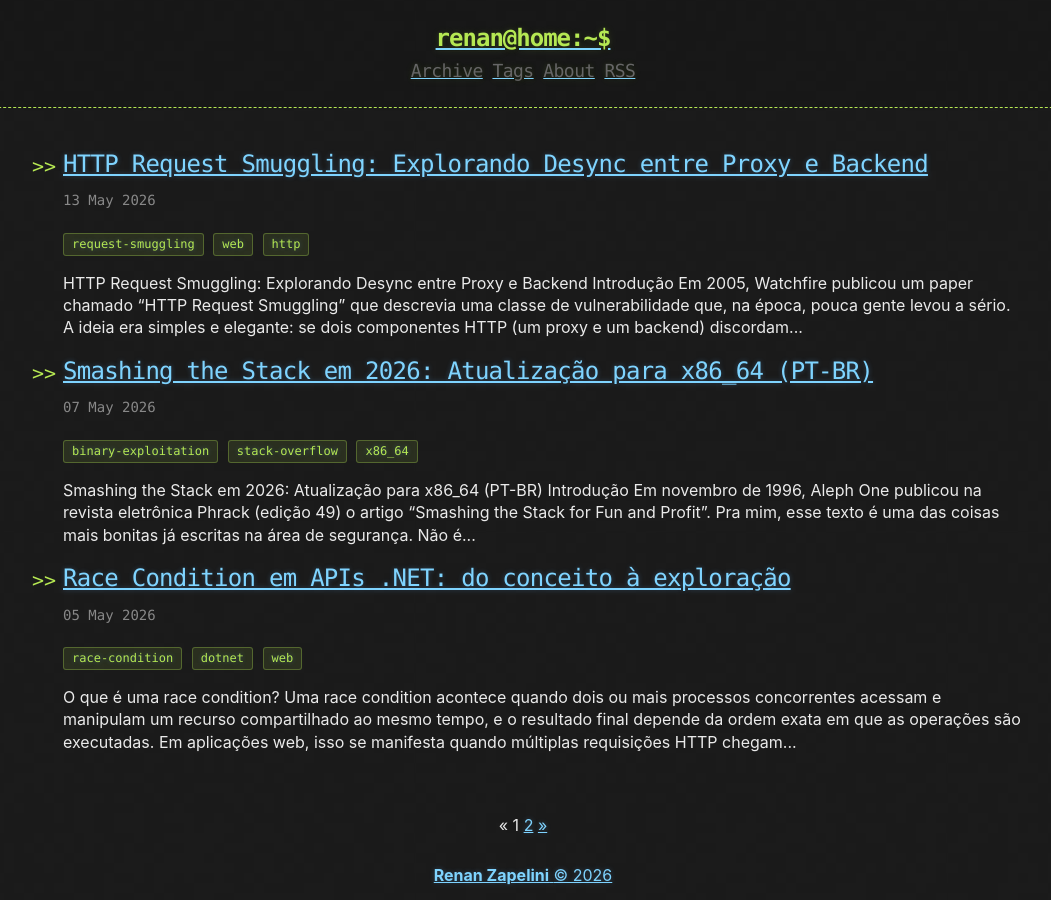
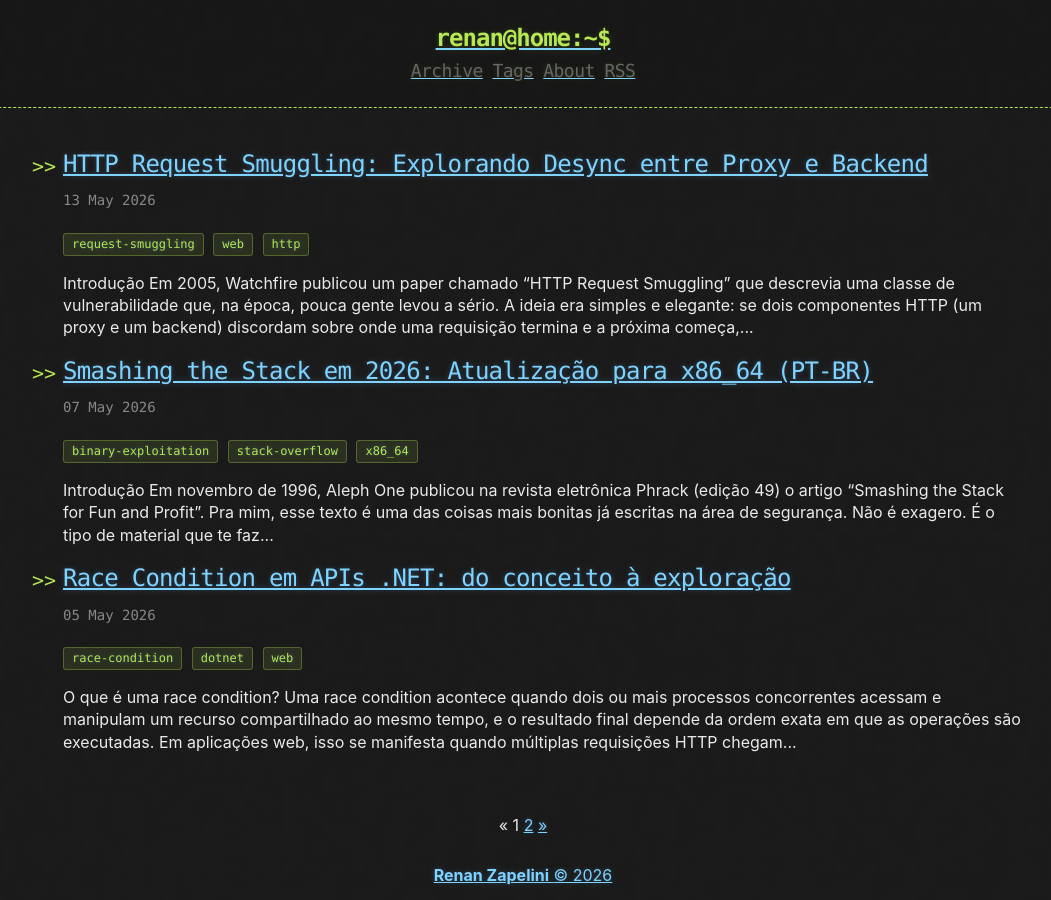
Before and after one commit to renansj/renansj.github.io, a Jekyll site: the page built from index.html, in a window 1280 px wide. Shown: the whole page, without its empty margins (117-1168 px from the left). Built offline with Jekyll 4.4.1, drawn with Linux system fonts in a browser that asks for light colours; the list of posts is cut into pages by our own code.

Commit message:
fix: remove duplicate h1 titles from posts (already rendered by layout)

```diff
--- a/_posts/2026-05-07-smashing-the-stack-x64.md
+++ b/_posts/2026-05-07-smashing-the-stack-x64.md
@@ -3,8 +3,6 @@
 published: true
 tags: [binary-exploitation, stack-overflow, x86_64]
 ---
-
-# Smashing the Stack em 2026: Atualização para x86_64 (PT-BR)
 
 ## Introdução
 
--- a/_posts/2026-05-13-http-request-smuggling.md
+++ b/_posts/2026-05-13-http-request-smuggling.md
@@ -3,8 +3,6 @@
 published: true
 tags: [request-smuggling, web, http]
 ---
-
-# HTTP Request Smuggling: Explorando Desync entre Proxy e Backend
 
 ## Introdução
 
```
